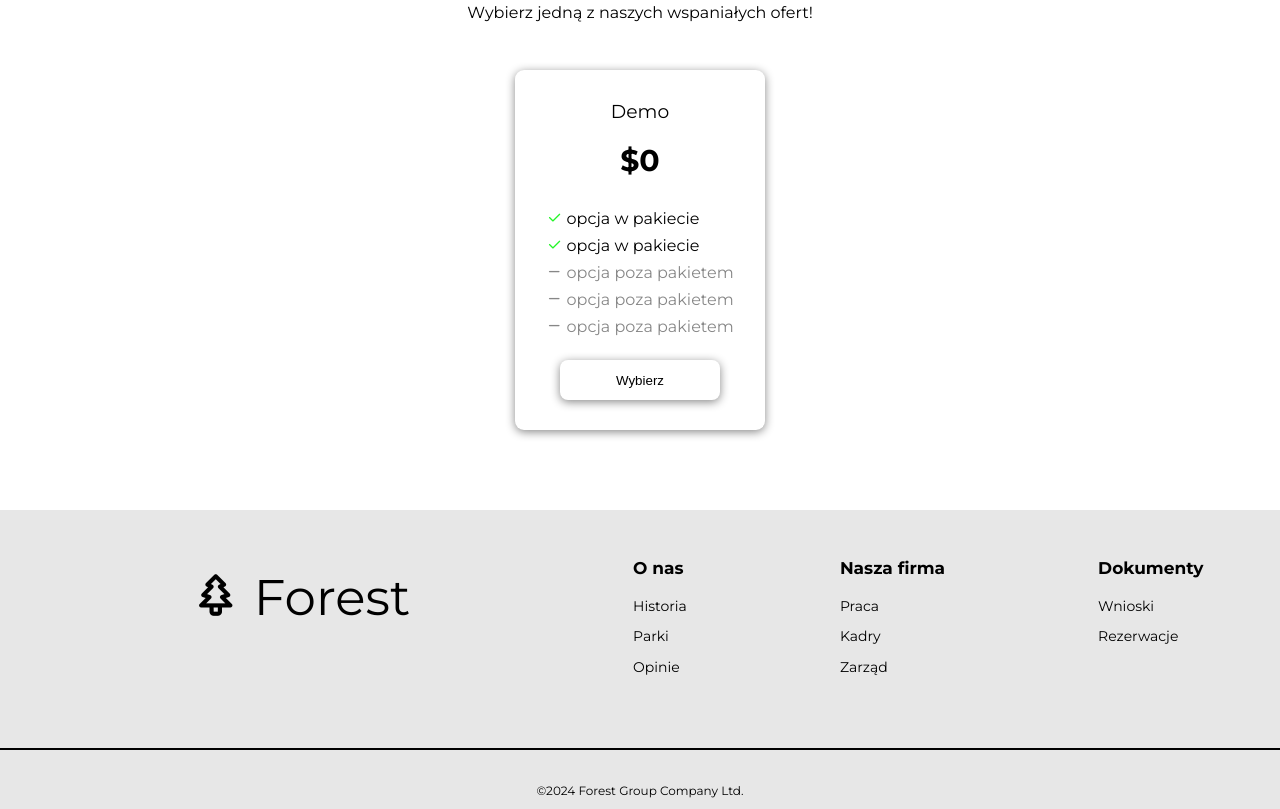
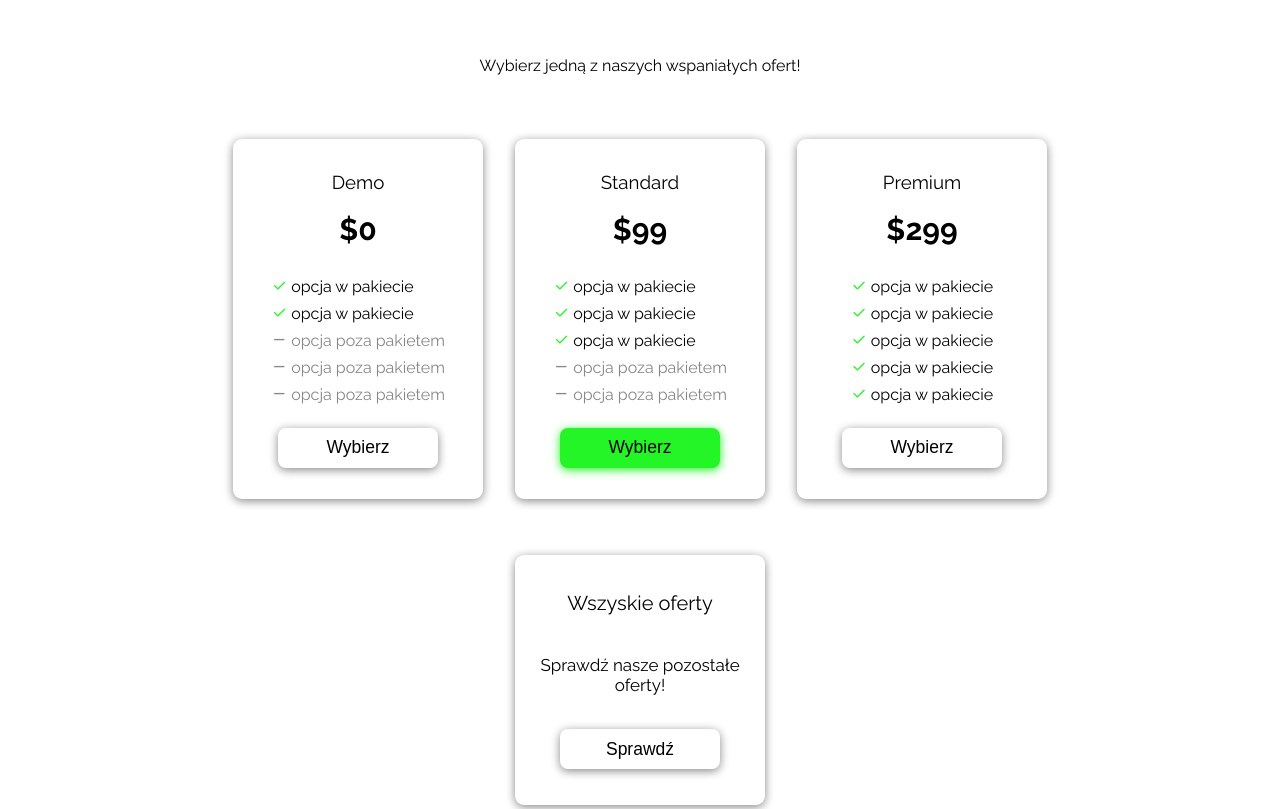
Before and after one commit to wicekknf/Projekt-do-kursu, a website: page index.html in a window 1280 px wide. Shown: the part 1576-2385 px from the top of the page. Drawn offline with Linux system fonts and the light colour scheme.

Commit message:
added offer section & code for mini-nac in JS

```diff
--- a/index.html
+++ b/index.html
@@ -20,7 +20,7 @@
 			crossorigin
 		/>
 		<link
-			href="https://fonts.googleapis.com/css2?family=Montserrat:ital,wght@0,100..900;1,100..900&display=swap"
+			href="https://fonts.googleapis.com/css2?family=Raleway:ital,wght@0,100..900;1,100..900&display=swap"
 			rel="stylesheet"
 		/>
 		<title>Forest Group</title>
@@ -35,7 +35,7 @@
 	<div class="nav-list">
 		<a href="#">Home</a>
 		<a href="#about-us">O nas</a>
-		<a href="#">Oferta</a>
+		<a href="#offer">Oferta</a>
 		<a href="#">Kontakt</a>
 	</div>
 
@@ -47,7 +47,7 @@
 		<div class="mini-nav-list">
 			<a href="#">Home</a>
 			<a href="#about-us">O nas</a>
-			<a href="#">Oferta</a>
+			<a href="#offer">Oferta</a>
 			<a href="#">Kontakt</a>
 		</div>
 	</div>
@@ -104,7 +104,7 @@
 
 		<h2
 			class="section-title"
-			id="about-us"
+			id="offer"
 		>
 			oferta
 		</h2>
@@ -126,6 +126,38 @@
 					<button class="chose">Wybierz</button>
 				</div>
 
+				<div class="card two">
+					<h3>Standard</h3>
+					<p class="price">$99</p>
+					<ul class="card-list">
+						<li><i class="ti ti-check"></i> opcja w pakiecie</li>
+						<li><i class="ti ti-check"></i> opcja w pakiecie</li>
+						<li><i class="ti ti-check"></i> opcja w pakiecie</li>
+						<li><i class="ti ti-minus"></i> opcja poza pakietem</li>
+						<li><i class="ti ti-minus"></i> opcja poza pakietem</li>
+					</ul>
+					<button class="chose standard-btn">Wybierz</button>
+				</div>
+
+				<div class="card three">
+					<h3>Premium</h3>
+					<p class="price">$299</p>
+					<ul class="card-list">
+						<li><i class="ti ti-check"></i> opcja w pakiecie</li>
+						<li><i class="ti ti-check"></i> opcja w pakiecie</li>
+						<li><i class="ti ti-check"></i> opcja w pakiecie</li>
+						<li><i class="ti ti-check"></i> opcja w pakiecie</li>
+						<li><i class="ti ti-check"></i> opcja w pakiecie</li>
+					</ul>
+					<button class="chose">Wybierz</button>
+				</div>
+			</div>
+
+			<div class="card other">
+				<h3>Wszyskie oferty</h3>
+				<p class="price">Sprawdź nasze pozostałe oferty!</p>
+
+				<button class="chose">Sprawdź</button>
 			</div>
 		</section>
 
--- a/src/js/main.js
+++ b/src/js/main.js
@@ -1,11 +1,13 @@
 const miniHamburger = document.querySelector(".hamburger-icon");
 const miniClose = document.querySelector(".close-icon");
 const miniNavList = document.querySelector(".mini-nav-list");
+const miniNavItems = miniNavList.querySelectorAll("a");
 const year = document.querySelector(".year");
 
+console.log(miniNavItems);
 
 const currentYear = new Date().getFullYear();
-year.textContent = currentYear
+year.textContent = currentYear;
 
 console.log(miniNavList);
 const showNav = () => {
@@ -19,6 +21,9 @@ const hideNav = () => {
 	miniHamburger.style.display = "block";
 };
 
+miniNavItems.forEach((e) => {
+	e.addEventListener("click", hideNav);
+});
 
 miniHamburger.addEventListener("click", showNav);
 miniClose.addEventListener("click", hideNav);
--- a/src/sass/style.scss
+++ b/src/sass/style.scss
@@ -14,7 +14,7 @@ html {
 
 body {
 	position: relative;
-	font-family: "Montserrat", system-ui, sans-serif;
+	font-family: "Raleway", sans-serif;
 	font-size: 1.6rem;
 	width: 100%;
 	height: 100vh;
@@ -157,6 +157,11 @@ nav {
 		transition: background-color 0.3s, color 0.3s;
 	}
 	.nav-list a:hover {
+		color: #fff;
+		background-color: black;
+	}
+
+	.spy {
 		color: #fff;
 		background-color: black;
 	}
@@ -407,6 +412,10 @@ nav {
 // OFFER
 
 .offer {
+	display: flex;
+	flex-direction: column;
+	justify-content: center;
+	align-items: center;
 	margin-bottom: 5em;
 }
 
@@ -417,8 +426,10 @@ nav {
 
 .cards {
 	display: flex;
+	flex-direction: column;
 	align-items: center;
 	justify-content: center;
+	margin-bottom: 1.5em;
 }
 
 .card {
@@ -426,12 +437,18 @@ nav {
 	flex-direction: column;
 	align-items: center;
 	justify-content: center;
+	margin-bottom: 2em;
 	padding: 1em;
 	width: 250px;
 	height: 360px;
 	box-shadow: 0 2px 10px #878787;
 	border-radius: 9px;
 	color: black;
+	transition: transform 0.4s;
+}
+
+.card:hover {
+	transform: scale(1.05);
 }
 
 .card h3 {
@@ -470,13 +487,63 @@ nav {
 	box-shadow: 0 2px 10px #878787;
 	cursor: pointer;
 	border-radius: 8px;
+	font-size: 1.75rem;
+	transition: box-shadow 0.3s, background-color 0.3s;
 }
+
+.standard-btn, .other-offers {
+	box-shadow: 0 2px 10px #23f527;
+	background-color: #23f527;
+}
+
+.chose:hover {
+	box-shadow: 0 2px 10px #1dce20;
+	background-color: #1dce20;
+}
+
+
 
 .one {
 	li:nth-last-child(3),
 	li:nth-last-child(2),
 	li:nth-last-child(1) {
 		color: #878787;
+	}
+}
+
+.two {
+	li:nth-last-child(2),
+	li:nth-last-child(1) {
+		color: #878787;
+	}
+}
+
+.other {
+	width: 250px;
+	height: 250px;
+	h3 {
+		margin-bottom: 2em;
+		font-size: 2rem;
+	}
+	p {
+		margin-bottom: 2em;
+		font-weight: normal;
+		font-size: 1.7rem;
+	}
+}
+
+@media (width > 568px) {
+	.cards {
+		flex-direction: row;
+		flex-wrap: wrap;
+	}
+
+	.card {
+		margin: 1em;
+	}
+	.other-offers {
+		width: 300px;
+		font-size: 2rem;
 	}
 }
 
```
Also changed, not shown: dist/css/style.min.css, dist/js/main.min.js, 2 other files.
